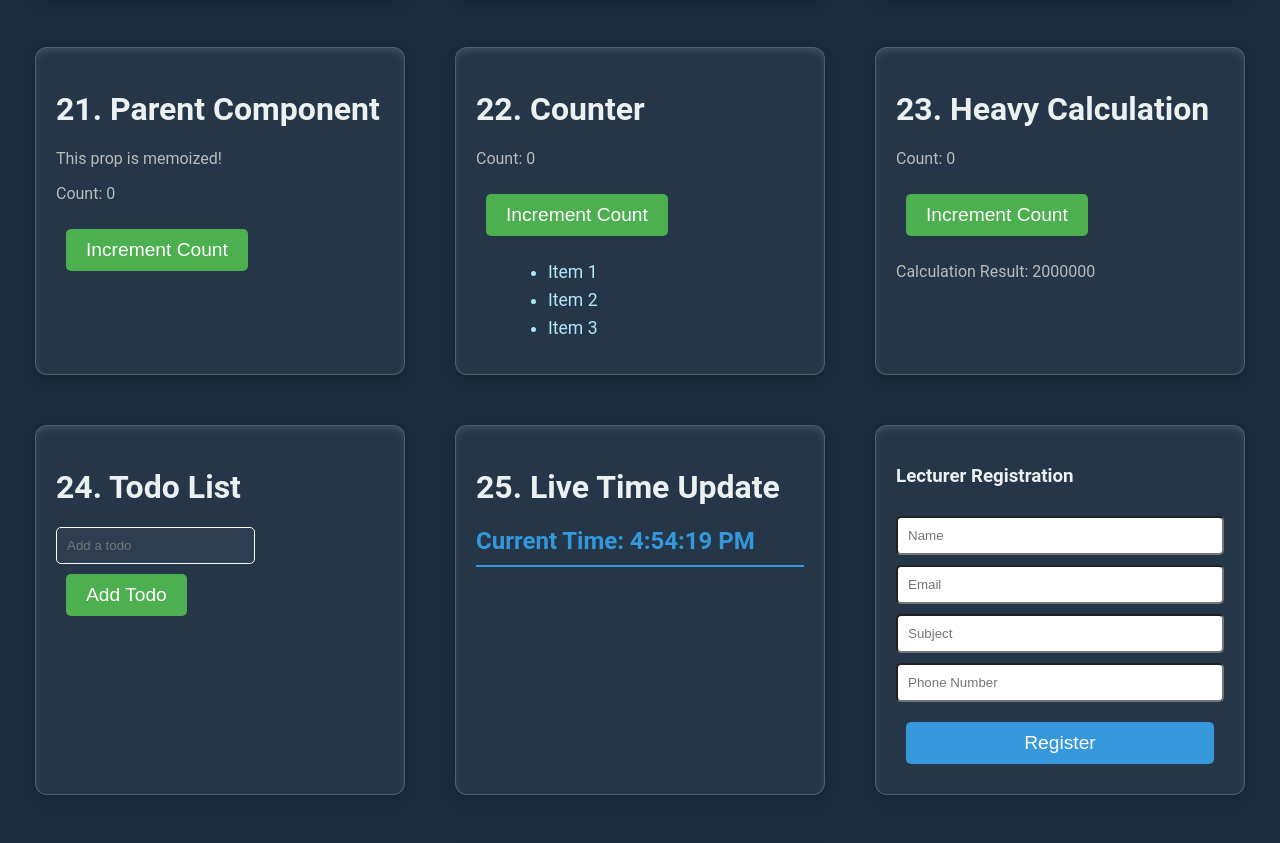
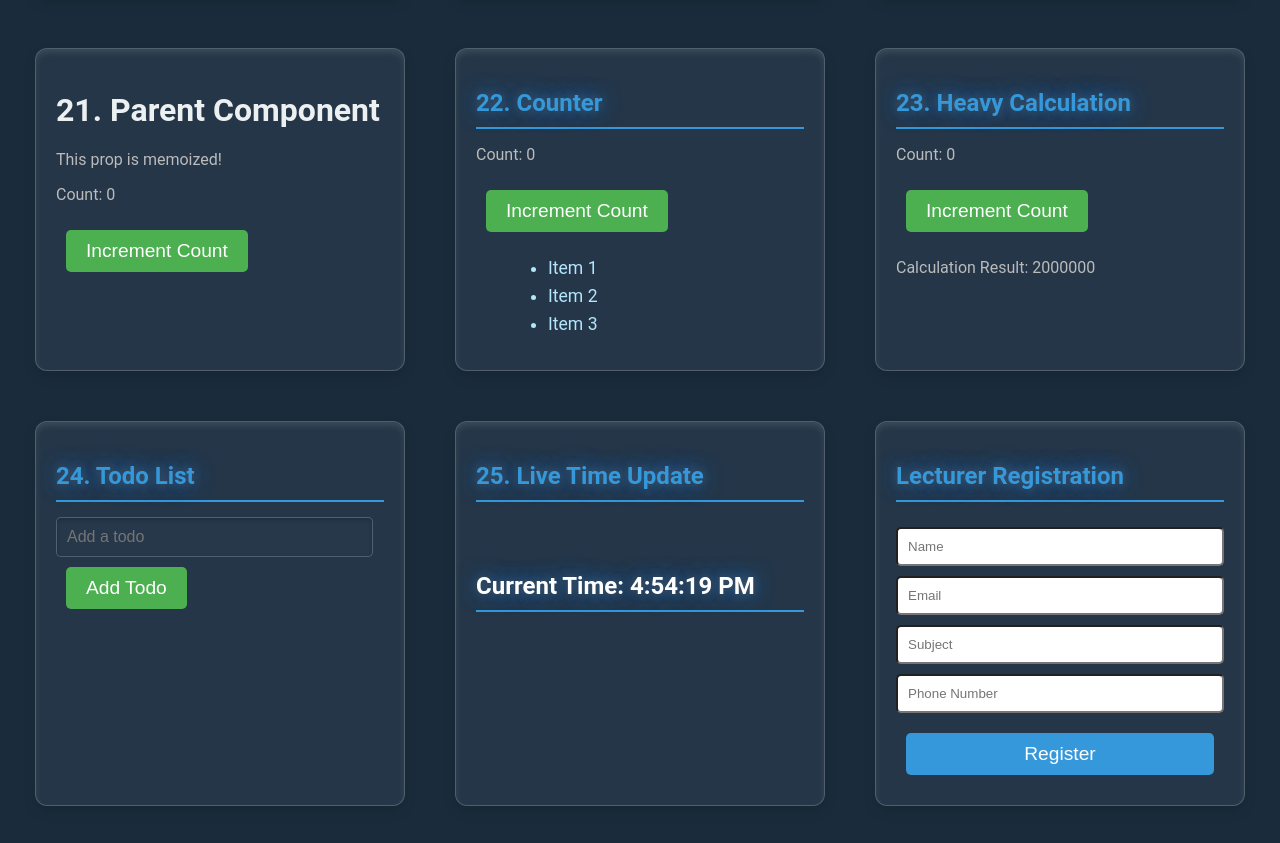
Before and after one commit to hirwacedric123/assignment3_for_react, a React (Vite) app in the folder my-react-app/: page / in a window 1280 px wide. Shown: the part 1893-2736 px from the top of the page. Built offline with nearby package versions, Linux system fonts and the light colour scheme.

Commit message:
changing driver registration form styles

```diff
--- a/my-react-app/src/components/22.CounterWithMemoList.jsx
+++ b/my-react-app/src/components/22.CounterWithMemoList.jsx
@@ -17,7 +17,7 @@ function CounterWithMemoList() {
 
     return (
         <div className="component-card">
-            <h1>22. Counter</h1>
+            <h2>22. Counter</h2>
             <p>Count: {count}</p>
             <button onClick={() => setCount(count + 1)}>Increment Count</button>
             <ItemList items={items} />
--- a/my-react-app/src/components/23.HeavyCalcWithMemo.jsx
+++ b/my-react-app/src/components/23.HeavyCalcWithMemo.jsx
@@ -13,7 +13,7 @@ function HeavyCalcWithMemo() {
 
     return (
         <div className="component-card">
-            <h1>23. Heavy Calculation</h1>
+            <h2>23. Heavy Calculation</h2>
             <p>Count: {count}</p>
             <button onClick={() => setCount(count + 1)}>Increment Count</button>
             <HeavyCalculation num={5} />
--- a/my-react-app/src/components/24.TodoAppWithMemo.jsx
+++ b/my-react-app/src/components/24.TodoAppWithMemo.jsx
@@ -22,21 +22,14 @@ function TodoAppWithMemo() {
 
     return (
         <div className="component-card">
-            <h1>24. Todo List</h1>
+            <h2>24. Todo List</h2>
             <form action="">
             <input
                 type="text"
                 value={input}
                 onChange={(e) => setInput(e.target.value)}
                 placeholder="Add a todo"
-
-                style={{
-                    padding: '10px',
-                    borderRadius: '5px',
-                    border: '1px solid #fefefe',
-                    backgroundColor: '#2c3e50',
-                    color: '#ecf0f1'
-                }}
+                style={{ padding: '10px', borderRadius: '5px' }}
                 required
             />
             <button onClick={addTodo}>Add Todo</button>
--- a/my-react-app/src/components/25.LiveTimeUpdates.jsx
+++ b/my-react-app/src/components/25.LiveTimeUpdates.jsx
@@ -2,7 +2,7 @@ import React, { useState, useEffect, memo } from "react";
 
 const StaticUI = memo(() => {
     console.log("StaticUI rendered");
-    return <h1>25. Live Time Update</h1>;
+    return <h2 >25. Live Time Update</h2>;
 });
 
 function LiveTimeUpdates() {
@@ -18,7 +18,7 @@ function LiveTimeUpdates() {
     return (
         <div className="component-card">
             <StaticUI />
-            <h2>Current Time: {time}</h2>
+            <h2 style={{color:"white", marginTop:"70px"}}>Current Time: {time}</h2>
         </div>
     );
 }
--- a/my-react-app/src/components/26.LecturerRegistrationForm.jsx
+++ b/my-react-app/src/components/26.LecturerRegistrationForm.jsx
@@ -29,7 +29,7 @@ function LecturerRegistrationForm() {
         <div className="component-card">
 
         <form onSubmit={handleSubmit} style={{ display: 'flex', flexDirection: 'column', gap: '10px' }}>
-            <h3>Lecturer Registration</h3>
+            <h2>Lecturer Registration</h2>
             <input name="name" required placeholder="Name" value={formData.name} onChange={handleChange} style={{ padding: '10px', borderRadius: '5px' }}/>
             <input required name="email" placeholder="Email" value={formData.email} onChange={handleChange} style={{ padding: '10px', borderRadius: '5px' }}/>
             {errors.email && <p style={{color:'red'}}>{errors.email}</p>}
--- a/my-react-app/src/components/27.StudentRegistrationForm.jsx
+++ b/my-react-app/src/components/27.StudentRegistrationForm.jsx
@@ -27,7 +27,7 @@ function StudentRegistrationForm() {
     return (
         <div className="component-card">
             <form onSubmit={handleSubmit} style={{ display: 'flex', flexDirection: 'column', gap: '10px' }}>
-            <h3>Student Registration</h3>
+            <h2>Student Registration</h2>
             <input required name="firstName" placeholder="First Name" value={formData.firstName} onChange={handleChange} style={{ padding: '10px', borderRadius: '5px' }}/>
             <input name="lastName" placeholder="Last Name" value={formData.lastName} onChange={handleChange} required style={{ padding: '10px', borderRadius: '5px' }} />
             <input name="email" placeholder="Email" value={formData.email} onChange={handleChange} style={{ padding: '10px', borderRadius: '5px' }}/>
--- a/my-react-app/src/components/29.BookRegistrationForm.jsx
+++ b/my-react-app/src/components/29.BookRegistrationForm.jsx
@@ -26,7 +26,7 @@ function BookRegistrationForm() {
 
     return (
         <div className="component-card">        <form onSubmit={handleSubmit} style={{ display: 'flex', flexDirection: 'column', gap: '10px' }}>
-        <h3>Book Registration</h3>
+        <h2>29.Book Registration</h2>
         <input required name="title" placeholder="Book Title" value={formData.title} onChange={handleChange} style={{ padding: '10px', borderRadius: '5px' }}/>
         <input required name="author" placeholder="Author" value={formData.author} onChange={handleChange} style={{ padding: '10px', borderRadius: '5px' }} />
         <input required name="isbn" placeholder="ISBN" value={formData.isbn} onChange={handleChange} style={{ padding: '10px', borderRadius: '5px' }} />
--- a/my-react-app/src/components/30.ModuleRegistrationForm.jsx
+++ b/my-react-app/src/components/30.ModuleRegistrationForm.jsx
@@ -27,7 +27,7 @@ function ModuleRegistrationForm() {
     return (
         <div className="component-card">
           <form onSubmit={handleSubmit} style={{ display: 'flex', flexDirection: 'column', gap: '10px' }}>
-            <h3>Module Registration</h3>
+            <h2>30. Module Registration</h2>
             <input required name="name" placeholder="Module Name" value={formData.name} onChange={handleChange} style={{ padding: '10px', borderRadius: '5px' }} />
             <input required name="code" placeholder="Module Code" value={formData.code} onChange={handleChange} style={{ padding: '10px', borderRadius: '5px' }} />
             <textarea required name="description" placeholder="Description" value={formData.description} onChange={handleChange} style={{ padding: '30px', borderRadius: '5px' }}> </textarea>
--- a/my-react-app/src/components/styles/ComponentCard.css
+++ b/my-react-app/src/components/styles/ComponentCard.css
@@ -18,9 +18,10 @@
     box-shadow:
         inset 0 6px 10px rgba(255, 255, 255, 0.2), /* Enhanced inset shadow */
         0 8px 16px rgba(0, 0, 0, 0.3); /* Deeper outer shadow */
-    transform: translateY(-5px) scale(1.02); /* Lift and scale effect */
-    border: 1px solid rgba(255, 255, 255, 0.4); /* Sharper border */
-    transition: all 0.3s ease; /* Smooth transition */
+    transform: translateY(-5px); /* Lift and scale effect */
+    border: 1px solid #3498db; /* Sharper border */
+    transition: all 0.5s ease; /* Smooth transition */
+    cursor: pointer;
 }
 
 
@@ -32,6 +33,7 @@
     font-size: 1.5em;
     border-bottom: 2px solid #3498db;
     padding-bottom: 10px;
+    text-shadow: 0px 0px 10px #4f5457, 0px 0px 20px #0073e6;
 }
 
 .component-card .content {
@@ -46,3 +48,52 @@ input[type="checkbox"] {
     height: 20px; /* Set the height of the checkbox */
     cursor: pointer; /* Add a pointer cursor for better UX */
   }
+
+  input[type="text"] {
+    padding: 12px 15px;
+    border-radius: 8px;
+    border: 1px solid rgba(255, 255, 255, 0.2);
+    background-color: rgba(44, 62, 80, 0.4); /* Semi-transparent background */
+    color: #ecf0f1; /* Text color */
+    outline: none; /* Remove focus outline */
+    font-size: 16px;
+    width: 90%; /* Responsive width */
+    box-shadow: inset 0 2px 4px rgba(0, 0, 0, 0.2); /* Inset shadow for depth */
+    transition: all 0.3s ease; /* Smooth interactions */
+}
+
+input[type="text"]:focus {
+    border: 1px solid rgba(255, 255, 255, 0.6); /* Highlight on focus */
+}
+
+input[type="text"]:hover {
+    background-color: rgba(44, 62, 80, 0.6); /* Slightly less transparent on hover */
+}
+
+select {
+    padding: 12px 15px; /* Adjust padding for a comfortable size */
+    border-radius: 8px; /* Rounded corners */
+    border: 1px solid rgba(255, 255, 255, 0.2); /* Subtle border */
+    background-color: rgba(44, 62, 80, 0.4); /* Semi-transparent background */
+    color: #ecf0f1; /* Text color */
+    font-size: 16px; /* Legible font size */
+    outline: none; /* Remove default focus outline */
+    width: 95%; /* Make it responsive */
+    box-shadow: inset 0 2px 4px rgba(0, 0, 0, 0.2); /* Inset shadow for depth */
+    transition: all 0.3s ease; /* Smooth interaction */
+    appearance: none; /* Remove default browser styling for a cleaner look */
+    cursor: pointer; /* Indicate it's clickable */
+}
+
+select:focus {
+    border: 1px solid rgba(255, 255, 255, 0.6); /* Highlight border on focus */
+}
+
+select:hover {
+    background-color: rgba(44, 62, 80, 0.6); /* Slightly brighter on hover */
+}
+
+select option {
+    background-color: rgba(44, 62, 80, 0.9); /* Background for dropdown items */
+    color: #ecf0f1; /* Text color */
+}
```
Also changed, not shown: my-react-app/src/components/28.DriverRegistrationForm.jsx (+11 -5 lines).
